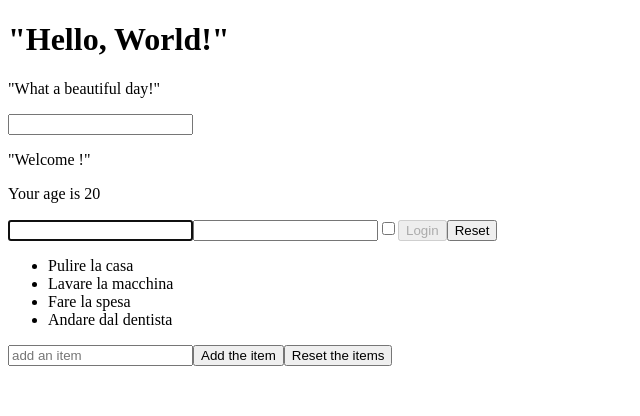
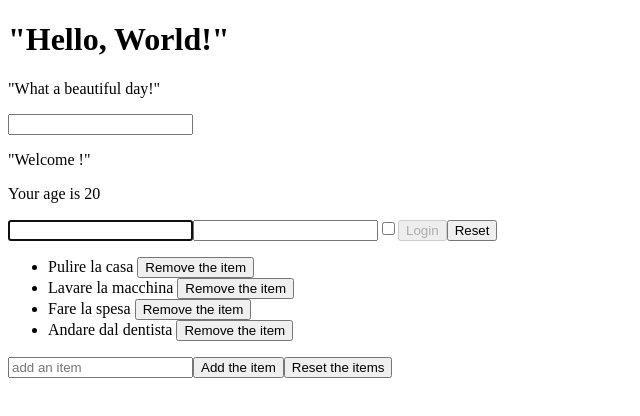
Before and after one commit to EdoGent/React-App, a React (Create React App) app: page / in a window 1280 px wide. Shown: the top 416 px of the page, without its empty margins (0-640 px from the left). Built offline with nearby package versions, Linux system fonts and the light colour scheme.

Commit message:
Lists-06 exercise

```diff
--- a/src/Component/ToDoList.js
+++ b/src/Component/ToDoList.js
@@ -29,10 +29,17 @@ export default class ToDoList extends React.Component {
         })
     }
 
+    handleRemoveItem = (index) => {
+       const {items} = this.state;
+       this.setState({
+            items: items.filter((item, i) => i !== index)
+       })
+    }
+
     render () {
         return (
             <>
-                <ul>{this.state.items.map ((item, index) => <li key={index}>{item}</li>)}</ul>
+                <ul>{this.state.items.map ((item, index) => <li key={index}>{item} <button onClick={() => this.handleRemoveItem(index)} >Remove the item</button></li>)}</ul>
                 <input name='toDo' value={this.state.newItems} placeholder='add an item' onChange={this.handleInput} />
                 <button onClick={() => this.handleAddItem(this.state.newItems)} >Add the item</button>
                 <button onClick={this.handleResetItem} >Reset the items</button>
```
